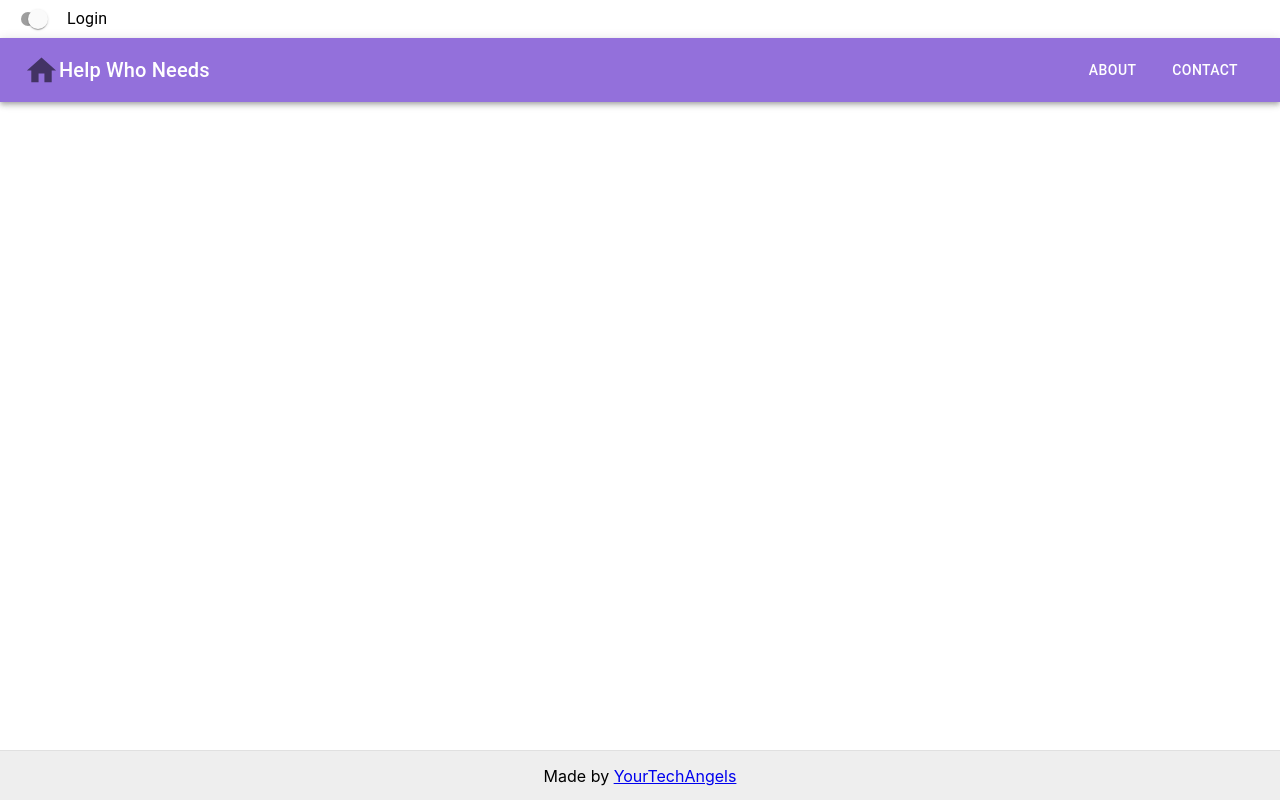
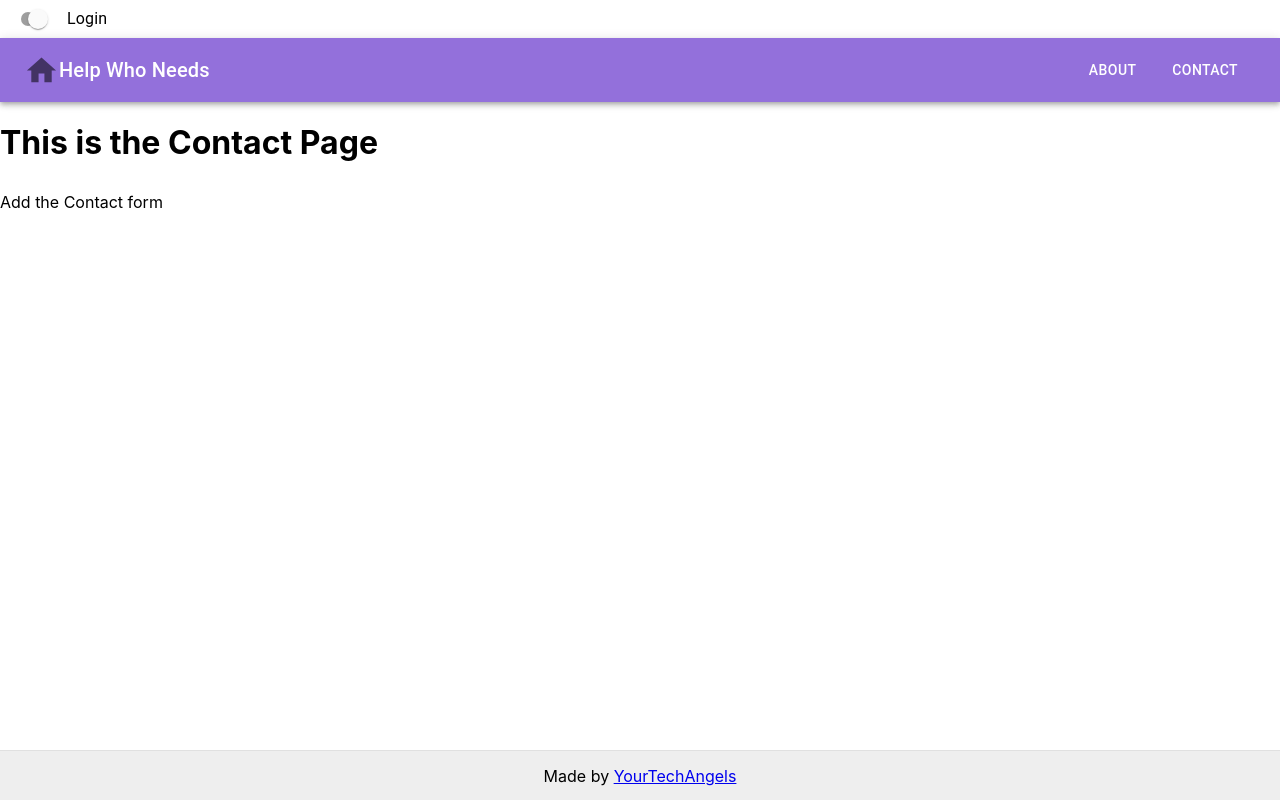
Before and after one commit to sktrip/HelpWhoNeeds, a React (Create React App) app: page /contact in a window 1280 px wide. Built offline with nearby package versions, Linux system fonts and the light colour scheme; the HTML template or start-up script is replaced by a standard one.

Commit message:
Rearranged folders and links

```diff
--- a/src/App.js
+++ b/src/App.js
@@ -2,7 +2,8 @@ import React from "react";
 import "./App.css";
 import AppNavBar from "./components/structure/AppNavBar";
 import Landing from "./components/landing/Landing";
-import About from "./components/about/About";
+import About from "./components/landing/About";
+import Contact from "./components/landing/Contact";
 import Footer from "./components/structure/Footer";
 import SignIn from "./components/login/SignIn";
 import { BrowserRouter as Router,  Route, Switch } from "react-router-dom";
@@ -19,6 +20,9 @@ function App() {
                 <Route path="/about">
                     <About />
                 </Route>
+                <Route path="/contact">
+                    <Contact />
+                </Route>
                 <Route path="/login">
                     <SignIn />
                 </Route>
--- /dev/null
+++ b/src/components/landing/Contact.js
@@ -0,0 +1,11 @@
+
+const Contact = () => (
+    <div>
+        <h1>This is the Contact Page</h1>
+        <p>
+            Add the Contact form
+    </p>
+    </div>
+);
+
+export default Contact;
--- a/src/components/structure/AppNavBar.js
+++ b/src/components/structure/AppNavBar.js
@@ -76,7 +76,7 @@ const AppNavBar = () => {
                     <Button color="inherit" component={Link} to={"/about"}>
                         About
                     </Button>
-                    <Button color="inherit" component={Link} to={"/login"}>
+                    <Button color="inherit" component={Link} to={"/contact"}>
                         Contact
                     </Button>
                     {auth && (
```
Also changed, not shown: src/components/landing/About.js (renamed from src/components/About/about.js).
